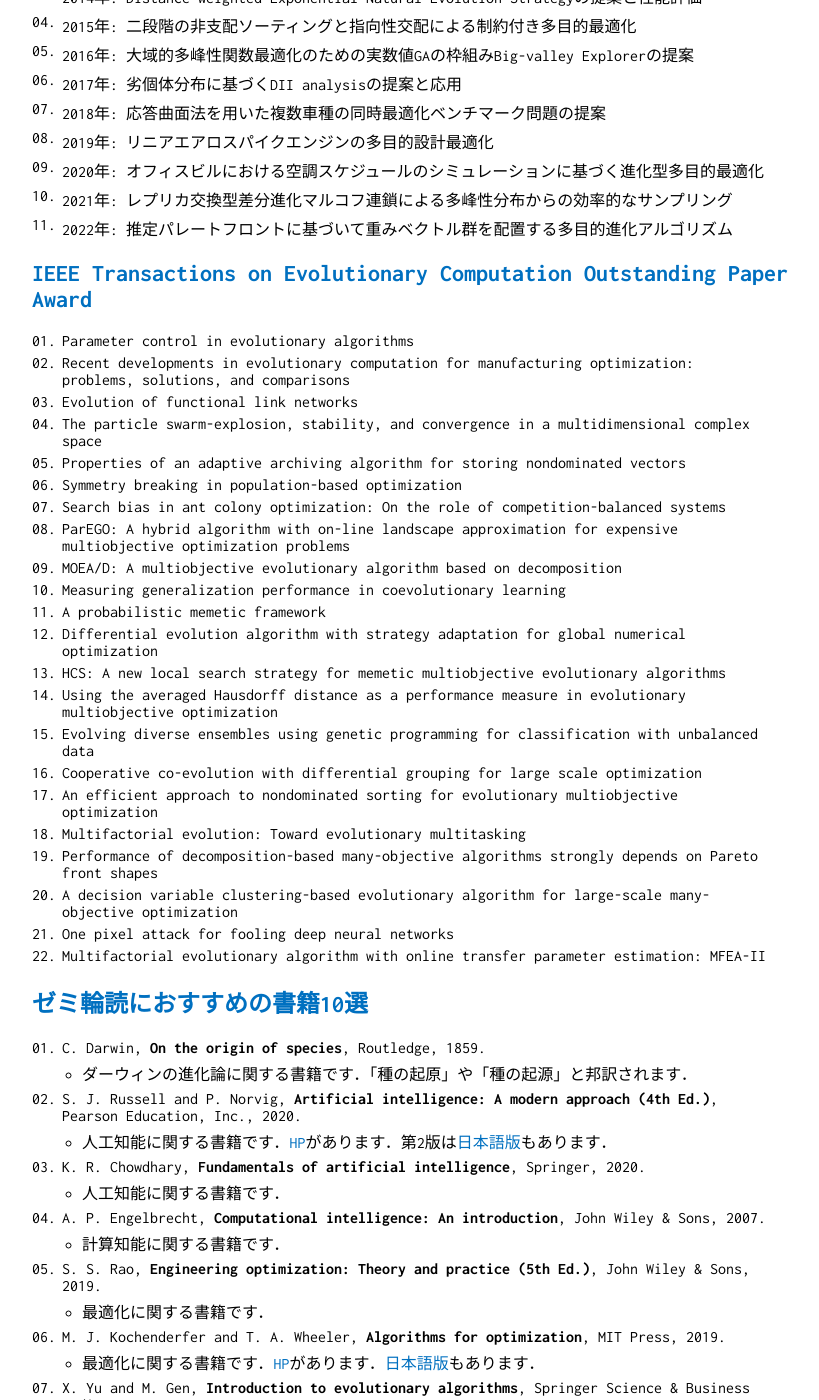
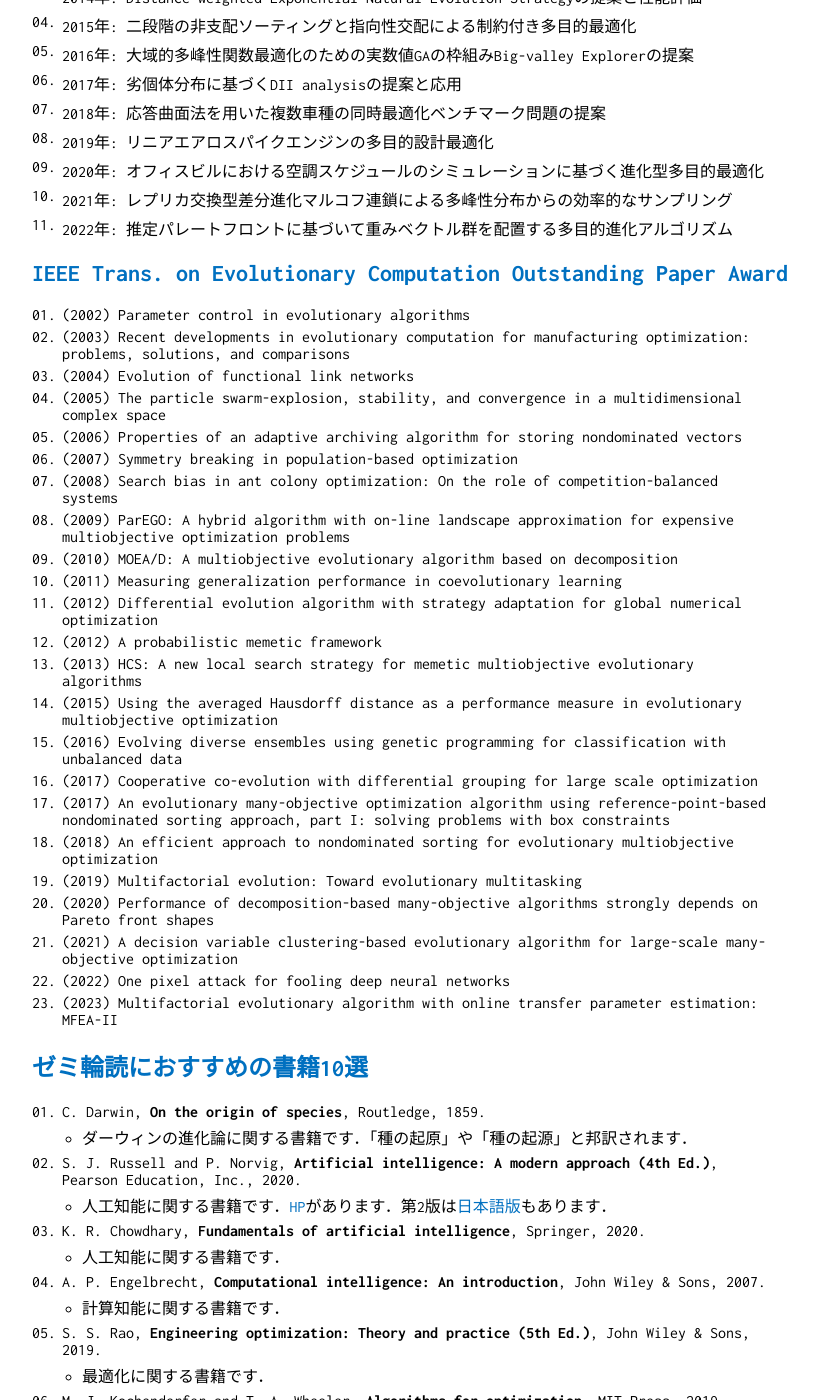
Before and after one commit to tomtkg/tomtkg.github.io, a Jekyll site: the page built from bib.md, in a window 1280 px wide and 1400 px high, scrolled down 2611 px. Shown: the whole window, without its empty margins (228-1047 px from the left). Built offline with Jekyll 4.4.1, drawn with Linux system fonts in a browser that asks for light colours.

Commit message:
Update bib.md

```diff
--- a/bib.md
+++ b/bib.md
@@ -100,29 +100,30 @@ title: Tom TKG's Homepage
 1. 2021年: レプリカ交換型差分進化マルコフ連鎖による多峰性分布からの効率的なサンプリング
 1. 2022年: 推定パレートフロントに基づいて重みベクトル群を配置する多目的進化アルゴリズム
 
-## [IEEE Transactions on Evolutionary Computation Outstanding Paper Award](https://raw.githubusercontent.com/tomtkg/tomtkg.github.io/master/data/tevc.bib)
-1. Parameter control in evolutionary algorithms
-1. Recent developments in evolutionary computation for manufacturing optimization: problems, solutions, and comparisons
-1. Evolution of functional link networks
-1. The particle swarm-explosion, stability, and convergence in a multidimensional complex space
-1. Properties of an adaptive archiving algorithm for storing nondominated vectors
-1. Symmetry breaking in population-based optimization
-1. Search bias in ant colony optimization: On the role of competition-balanced systems
-1. ParEGO: A hybrid algorithm with on-line landscape approximation for expensive multiobjective optimization problems
-1. MOEA/D: A multiobjective evolutionary algorithm based on decomposition
-1. Measuring generalization performance in coevolutionary learning
-1. A probabilistic memetic framework
-1. Differential evolution algorithm with strategy adaptation for global numerical optimization
-1. HCS: A new local search strategy for memetic multiobjective evolutionary algorithms
-1. Using the averaged Hausdorff distance as a performance measure in evolutionary multiobjective optimization
-1. Evolving diverse ensembles using genetic programming for classification with unbalanced data
-1. Cooperative co-evolution with differential grouping for large scale optimization
-1. An efficient approach to nondominated sorting for evolutionary multiobjective optimization
-1. Multifactorial evolution: Toward evolutionary multitasking
-1. Performance of decomposition-based many-objective algorithms strongly depends on Pareto front shapes
-1. A decision variable clustering-based evolutionary algorithm for large-scale many-objective optimization
-1. One pixel attack for fooling deep neural networks
-1. Multifactorial evolutionary algorithm with online transfer parameter estimation: MFEA-II
+## [IEEE Trans. on Evolutionary Computation Outstanding Paper Award](https://raw.githubusercontent.com/tomtkg/tomtkg.github.io/master/data/tevc.bib)
+1. (2002) Parameter control in evolutionary algorithms
+1. (2003) Recent developments in evolutionary computation for manufacturing optimization: problems, solutions, and comparisons
+1. (2004) Evolution of functional link networks
+1. (2005) The particle swarm-explosion, stability, and convergence in a multidimensional complex space
+1. (2006) Properties of an adaptive archiving algorithm for storing nondominated vectors
+1. (2007) Symmetry breaking in population-based optimization
+1. (2008) Search bias in ant colony optimization: On the role of competition-balanced systems
+1. (2009) ParEGO: A hybrid algorithm with on-line landscape approximation for expensive multiobjective optimization problems
+1. (2010) MOEA/D: A multiobjective evolutionary algorithm based on decomposition
+1. (2011) Measuring generalization performance in coevolutionary learning
+1. (2012) Differential evolution algorithm with strategy adaptation for global numerical optimization
+1. (2012) A probabilistic memetic framework
+1. (2013) HCS: A new local search strategy for memetic multiobjective evolutionary algorithms
+1. (2015) Using the averaged Hausdorff distance as a performance measure in evolutionary multiobjective optimization
+1. (2016) Evolving diverse ensembles using genetic programming for classification with unbalanced data
+1. (2017) Cooperative co-evolution with differential grouping for large scale optimization
+1. (2017) An evolutionary many-objective optimization algorithm using reference-point-based nondominated sorting approach, part I: solving problems with box constraints
+1. (2018) An efficient approach to nondominated sorting for evolutionary multiobjective optimization
+1. (2019) Multifactorial evolution: Toward evolutionary multitasking
+1. (2020) Performance of decomposition-based many-objective algorithms strongly depends on Pareto front shapes
+1. (2021) A decision variable clustering-based evolutionary algorithm for large-scale many-objective optimization
+1. (2022) One pixel attack for fooling deep neural networks
+1. (2023) Multifactorial evolutionary algorithm with online transfer parameter estimation: MFEA-II
 
 ## [ゼミ輪読におすすめの書籍10選](https://raw.githubusercontent.com/tomtkg/tomtkg.github.io/master/data/book.bib)
 1. C. Darwin, **On the origin of species**, Routledge, 1859.
```
